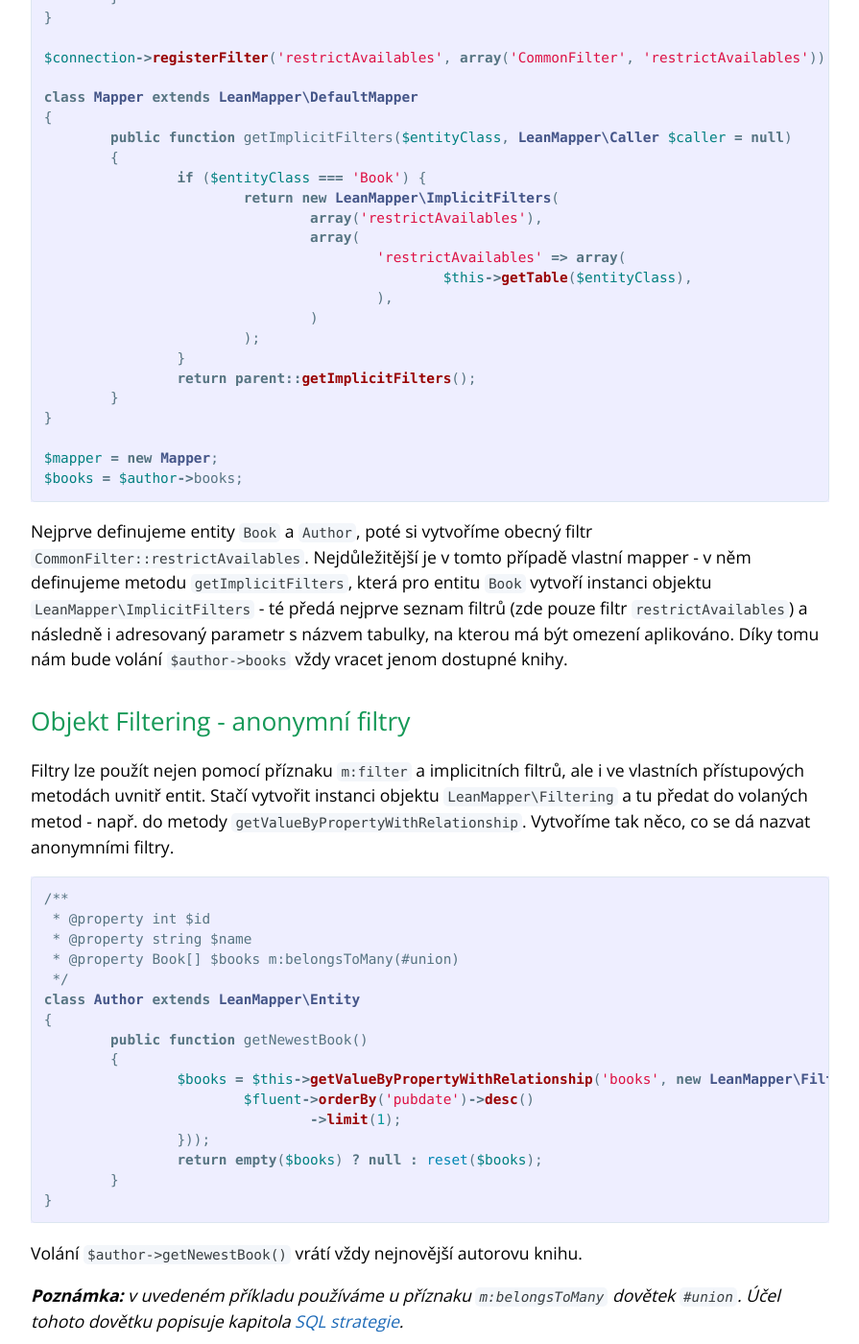
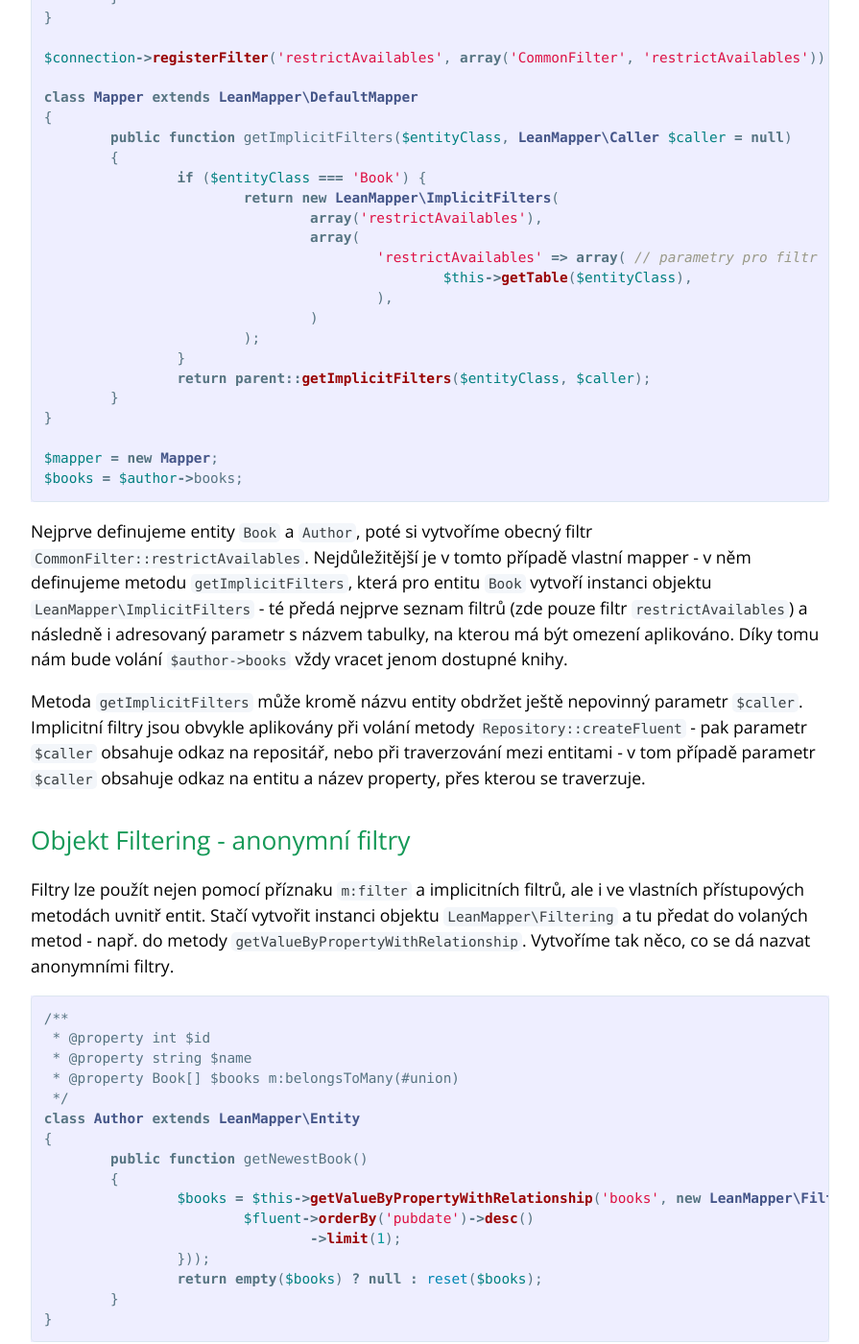
Before and after one commit to LeanMapper/LeanMapper.github.io, a Jekyll site: the page built from cs/docs/filtry.md, in a window 1280 px wide and 1400 px high, scrolled down 6844 px. Shown: the whole window at 96% size, without its empty margins (192-1087 px from the left). Built offline with Jekyll 4.4.1, drawn with Linux system fonts in a browser that asks for light colours.

Commit message:
Docs: Filtry - updated

````diff
--- a/cs/docs/filtry.md
+++ b/cs/docs/filtry.md
@@ -270,13 +270,13 @@ class Mapper extends LeanMapper\DefaultMapper
 			return new LeanMapper\ImplicitFilters(
 				array('restrictAvailables'),
 				array(
-					'restrictAvailables' => array(
+					'restrictAvailables' => array( // parametry pro filtr 'restrictAvailables'
 						$this->getTable($entityClass),
 					),
 				)
 			);
 		}
-		return parent::getImplicitFilters();
+		return parent::getImplicitFilters($entityClass, $caller);
 	}
 }
 
@@ -285,6 +285,8 @@ $books = $author->books;
 ```
 
 Nejprve definujeme entity `Book` a `Author`, poté si vytvoříme obecný filtr `CommonFilter::restrictAvailables`. Nejdůležitější je v tomto případě vlastní mapper - v něm definujeme metodu `getImplicitFilters`, která pro entitu `Book` vytvoří instanci objektu `LeanMapper\ImplicitFilters` - té předá nejprve seznam filtrů (zde pouze filtr `restrictAvailables`) a následně i adresovaný parametr s názvem tabulky, na kterou má být omezení aplikováno. Díky tomu nám bude volání `$author->books` vždy vracet jenom dostupné knihy.
+
+Metoda `getImplicitFilters` může kromě názvu entity obdržet ještě nepovinný parametr `$caller`. Implicitní filtry jsou obvykle aplikovány při volání metody `Repository::createFluent` - pak parametr `$caller` obsahuje odkaz na repositář, nebo při traverzování mezi entitami - v tom případě parametr `$caller` obsahuje odkaz na entitu a název property, přes kterou se traverzuje.
 
 
 ## Objekt Filtering - anonymní filtry {#toc-objekt-filtering}
````
